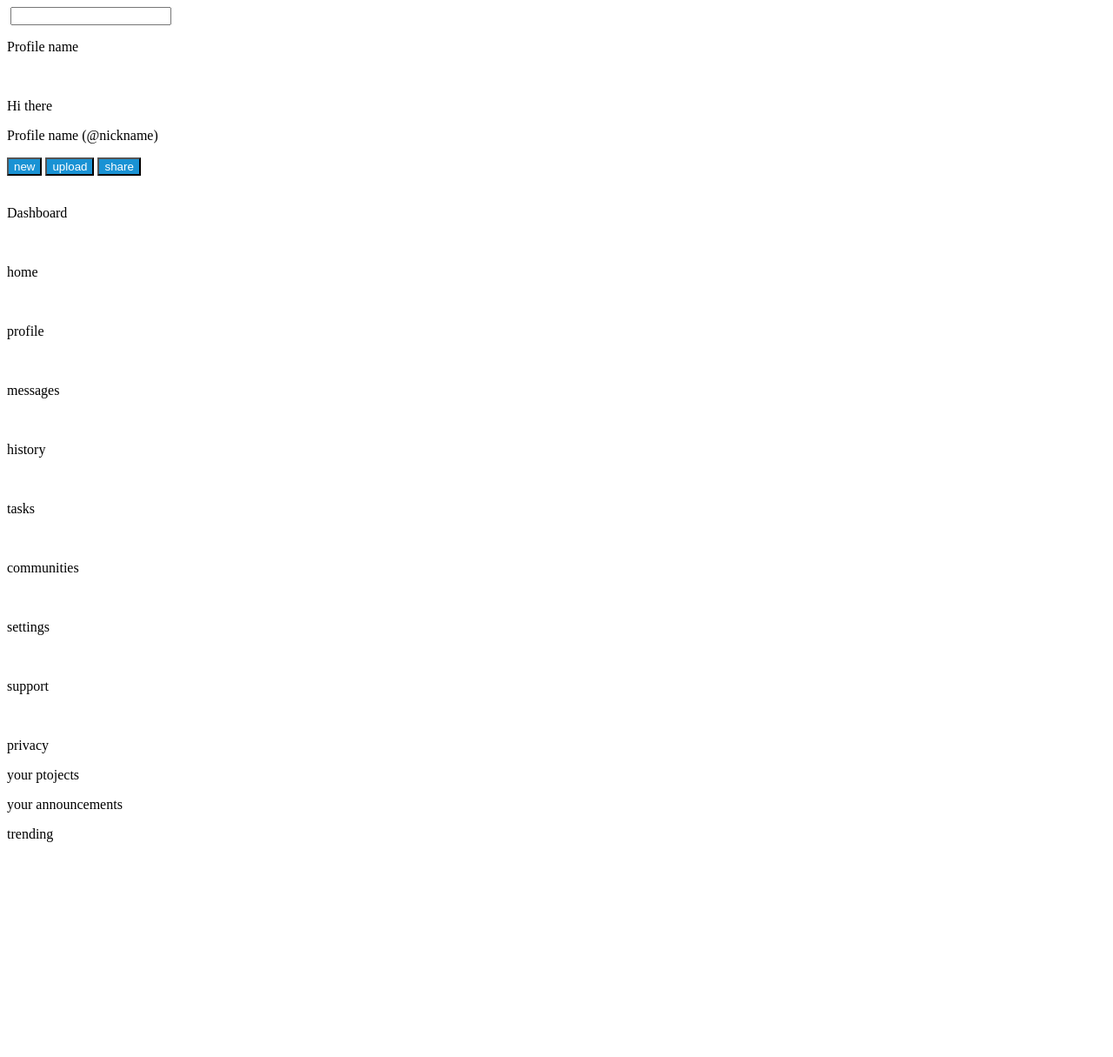
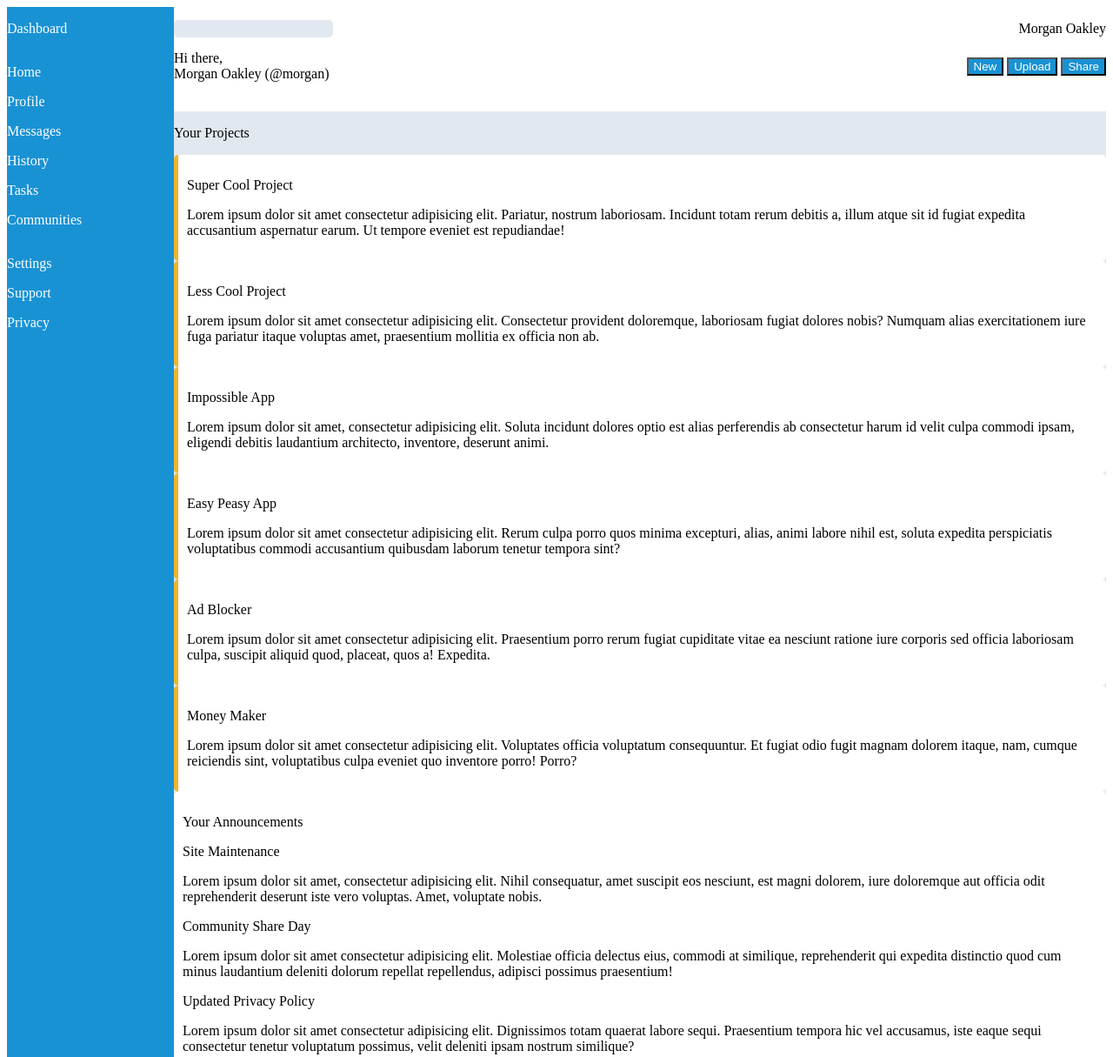
Before and after one commit to shinymayo/admin-dashboard, a plain HTML site: page index.html in a window 1280 px wide. Shown: the top 1215 px of the page at 87% size. Before the commit the page ends 984 px from the top, so only its background shows below. Drawn offline with Linux system fonts and the light colour scheme.

Commit message:
Create basic page layout
Basic page layout is created for the sidebar, main content area and the
header. Main area still needs to have its own grid laid out

```diff
--- a/index.html
+++ b/index.html
@@ -9,89 +9,120 @@
     <body>
             <div class="header">
                 <div class="first-line">
-                <img class="search">
-                <input>
-                <img class="notification">
-                <img class="profile-pic">
-                <p>Profile name</p>
+                    <div><input></div>
+                    <div>
+                        <p>Morgan Oakley</p>
+                    </div>
                 </div>
                 <div class="second-line">
-                <img class="profile-pic bigger">
-                <p>Hi there</p>
-                <p>Profile name (@nickname)</p>
-                <button>new</button>
-                <button>upload</button>
-                <button>share</button>
+                    <div class="profile-greeting">
+                        <p>Hi there,</p>
+                        <p>Morgan Oakley (@morgan)</p>
+                    </div>
+                    <div>
+                        <button>New</button>
+                        <button>Upload</button>
+                        <button>Share</button>
+                    </div>
                 </div>
             </div>
             <div class="sidebar">
                 <div class="sidebar-top">
-                <img class="icon">
                     <p>Dashboard</p>
                 </div>
                 <div class="profile-dashboard">
                     <div>
-                    <img src="" alt="">
-                    <p>home</p>
+                        <p>Home</p>
                     </div>
                     <div>
-                    <img src="" alt="">
-                    <p>profile</p>
+                        <p>Profile</p>
                     </div>
                     <div>
-                    <img src="" alt="">
-                    <p>messages</p>
+                        <p>Messages</p>
                     </div>
                     <div>
-                    <img src="" alt="">
-                    <p>history</p>
+                        <p>History</p>
                     </div>
                     <div>
-                    <img src="" alt="">
-                    <p>tasks</p>
+                        <p>Tasks</p>
                     </div>
                     <div>
-                    <img src="" alt="">
-                    <p>communities</p>
+                        <p>Communities</p>
                     </div>
                 </div>
                 <div class="settings-dashboard">
                     <div>
-                    <img src="" alt="">
-                    <p>settings</p>
+                        <p>Settings</p>
                     </div>
                     <div>
-                    <img src="" alt="">
-                    <p>support</p>
+                        <p>Support</p>
                     </div>
                     <div>
-                    <img src="" alt="">
-                    <p>privacy</p>
+                        <p>Privacy</p>
                     </div>
                 </div>
             </div>
             <div class="main-content">
                 <div class="projects">
-                <p>your ptojects</p>
-                <div class="my-project"></div>
-                <div class="my-project"></div>
-                <div class="my-project"></div>
-                <div class="my-project"></div>
-                <div class="my-project"></div>
-                <div class="my-project"></div>
+                    <p>Your Projects</p>
+                    <div class="my-project">
+                        <p>Super Cool Project</p>
+                        <p>Lorem ipsum dolor sit amet consectetur adipisicing elit. Pariatur, nostrum laboriosam. Incidunt totam rerum debitis a, illum atque sit id fugiat expedita accusantium aspernatur earum. Ut tempore eveniet est repudiandae!</p>
+                    </div>
+                    <div class="my-project">
+                        <p>Less Cool Project</p>
+                        <p>Lorem ipsum dolor sit amet consectetur adipisicing elit. Consectetur provident doloremque, laboriosam fugiat dolores nobis? Numquam alias exercitationem iure fuga pariatur itaque voluptas amet, praesentium mollitia ex officia non ab.</p>
+                    </div>
+                    <div class="my-project">
+                        <p>Impossible App</p>
+                        <p>Lorem ipsum dolor sit amet, consectetur adipisicing elit. Soluta incidunt dolores optio est alias perferendis ab consectetur harum id velit culpa commodi ipsam, eligendi debitis laudantium architecto, inventore, deserunt animi.</p>
+                    </div>
+                    <div class="my-project">
+                        <p>Easy Peasy App</p>
+                        <p>Lorem ipsum dolor sit amet consectetur adipisicing elit. Rerum culpa porro quos minima excepturi, alias, animi labore nihil est, soluta expedita perspiciatis voluptatibus commodi accusantium quibusdam laborum tenetur tempora sint?</p>
+                    </div>
+                    <div class="my-project">
+                        <p>Ad Blocker</p>
+                        <p>Lorem ipsum dolor sit amet consectetur adipisicing elit. Praesentium porro rerum fugiat cupiditate vitae ea nesciunt ratione iure corporis sed officia laboriosam culpa, suscipit aliquid quod, placeat, quos a! Expedita.</p>
+                    </div>
+                    <div class="my-project">
+                        <p>Money Maker</p>
+                        <p>Lorem ipsum dolor sit amet consectetur adipisicing elit. Voluptates officia voluptatum consequuntur. Et fugiat odio fugit magnam dolorem itaque, nam, cumque reiciendis sint, voluptatibus culpa eveniet quo inventore porro! Porro?</p>
+                    </div>
                 </div>
                 <div class="announcements">
-                <p>your announcements</p>
-                <div class="announcement"></div>
-                <div class="announcement"></div>
-                <div class="announcement"></div>
+                    <p>Your Announcements</p>
+                    <div>
+                        <p>Site Maintenance</p>
+                        <p>Lorem ipsum dolor sit amet, consectetur adipisicing elit. Nihil consequatur, amet suscipit eos nesciunt, est magni dolorem, iure doloremque aut officia odit reprehenderit deserunt iste vero voluptas. Amet, voluptate nobis.</p>
+                    </div>
+                    <div>
+                        <p>Community Share Day</p>
+                        <p>Lorem ipsum dolor sit amet consectetur adipisicing elit. Molestiae officia delectus eius, commodi at similique, reprehenderit qui expedita distinctio quod cum minus laudantium deleniti dolorum repellat repellendus, adipisci possimus praesentium!</p>
+                    </div>
+                    <div>
+                        <p>Updated Privacy Policy</p>
+                        <p>Lorem ipsum dolor sit amet consectetur adipisicing elit. Dignissimos totam quaerat labore sequi. Praesentium tempora hic vel accusamus, iste eaque sequi consectetur tenetur voluptatum possimus, velit deleniti ipsam nostrum similique?</p>
+                    </div>
                 </div>
                 <div class="trending">
-                <p>trending</p>
-                <div class="trend"></div>
-                <div class="trend"></div>
-                <div class="trend"></div>
-                <div class="trend"></div>
+                    <p>Trending</p>
+                    <div>
+                        <p>@tegan</p>
+                        <p>World Peace Builder</p>
+                    </div>
+                    <div>
+                        <p>@morgan</p>
+                        <p>Super Cool Project</p>
+                    </div>
+                    <div>
+                        <p>@kendall</p>
+                        <p>Life Changing App</p>
+                    </div>
+                    <div>
+                        <p>@alex</p>
+                        <p>No Traffic Maker</p>
+                    </div>
                 </div>
             </div>
     </body>
--- a/style.css
+++ b/style.css
@@ -1,4 +1,76 @@
+body {
+    height: 100vh;
+    display: grid;
+    grid-template-columns: 15vw 1fr;
+    grid-template-rows: 15vh 1fr;
+}
 button {
     background-color: #1992D4;
     color: #FFFFFF;
 }
+.sidebar {
+    background-color: #1992D4;
+    color:#FFFFFF;
+    display: flex;
+    justify-content: flex-start;
+    flex-direction: column;
+    /* to position the side bar */
+    grid-column: 1 / 2;
+    grid-row: 1 / 3;
+}
+.header {
+    /* to put the header on top */
+    grid-column: 2 / 3;
+    grid-row: 1 / 2;
+    /* to center the elements inside */
+    display: flex;
+    flex-direction: column;
+}
+.main-content{
+    background-color: #E2E8F0;
+    /* to position it */
+    grid-column: 2 / 3;
+    grid-row: 2 / 3;
+}
+.first-line {
+    /* for the positioning */
+    display: flex;
+    flex-direction: row;
+    justify-content: space-between;
+    align-items: center;
+}
+.second-line {
+    /* for the positioning */
+    display: flex;
+    flex-direction: row;
+    justify-content: space-between;
+    align-items: center;
+}
+.profile-greeting {
+    /* to nest one paragraph under another */
+    display: flex;
+    flex-direction: column;
+}
+.profile-greeting > p {
+    /* to make the greeting smallerr */
+    margin: 0;
+}
+input {
+    background-color: #E2E8F0;
+    border: 1px solid #E2E8F0;
+    border-radius: 5px;
+    outline: none;
+    height: 1rem;
+}
+.my-project {
+    border-left: 5px solid #F0B429;
+}
+.announcements,
+.trending,
+.my-project {
+    background-color: #FFFFFF;
+    border-radius: 5px;
+    padding: 10px;
+    /* margin can be later changed to gap */
+    /* margin: 10px; */
+}
```
Lines whose indentation alone changed are shown as unchanged.
